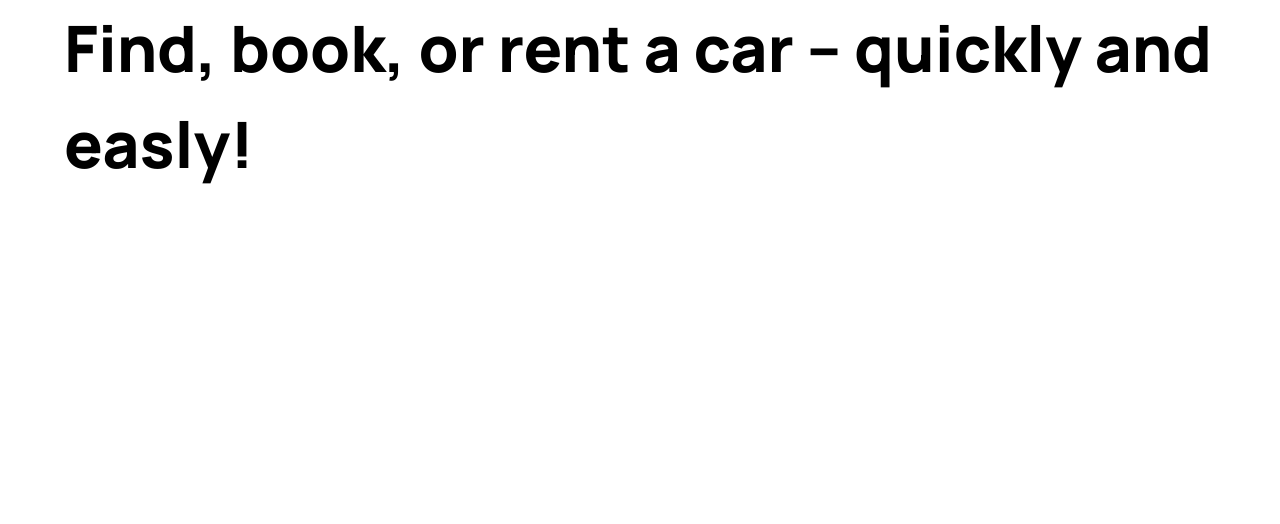
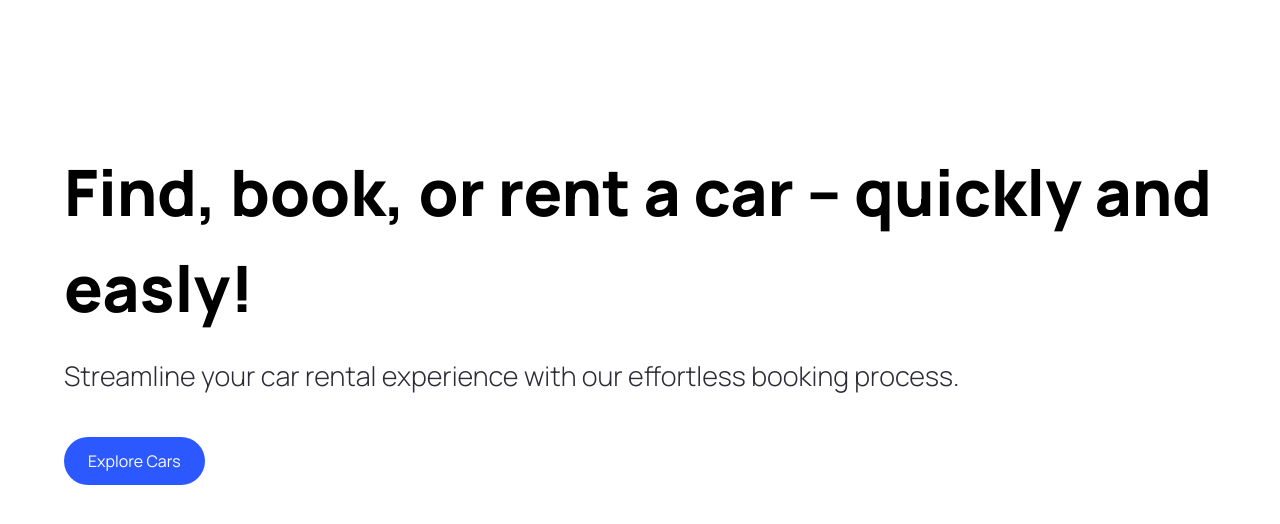
Before and after one commit to jotasenator/carhubs-javascriptMastery, a Next.js app: page / in a window 1280 px wide. Shown: the top 524 px of the page. Built offline with nearby package versions, Linux system fonts and the light colour scheme.

Commit message:
Fix configuration about content route is tailwind as we are using src folder

```diff
--- /dev/null
+++ b/src/app/components/CustomButton.tsx
@@ -0,0 +1,22 @@
+"use client";
+
+import { CustomButtonProps } from "../types";
+
+const CustomButton = ({
+  title,
+  containerStyles,
+  handleClick,
+}: CustomButtonProps) => {
+  return (
+    <button
+      disabled={false}
+      type="button"
+      className={`custom-btn ${containerStyles}`}
+      onClick={handleClick}
+    >
+      <span className={`flex-1`}>{title}</span>
+    </button>
+  );
+};
+
+export default CustomButton;
--- a/src/app/components/Hero.tsx
+++ b/src/app/components/Hero.tsx
@@ -1,13 +1,25 @@
-import Image from "next/image";
+"use client";
+
 import React from "react";
+import { CustomButton } from ".";
 
 const Hero = () => {
+  const handleScroll = () => {};
   return (
     <div className="hero">
       <div className="flex-1 pt-36 padding-x">
         <h1 className="hero__title">
           Find, book, or rent a car -- quickly and easly!
         </h1>
+        <p className="hero__subtitle">
+          Streamline your car rental experience with our effortless booking
+          process.
+        </p>
+        <CustomButton
+          title="Explore Cars"
+          containerStyles="bg-primary-blue text-white rounded-full mt-10"
+          handleClick={handleScroll}
+        />
       </div>
     </div>
   );
--- a/src/app/components/index.ts
+++ b/src/app/components/index.ts
@@ -1,5 +1,8 @@
+import CustomButton from "./CustomButton";
 import Hero from "./Hero";
 
+
 export {
-    Hero
+    Hero,
+    CustomButton
 }
--- /dev/null
+++ b/src/app/types/index.ts
@@ -0,0 +1,7 @@
+import { MouseEventHandler } from "react";
+
+export interface CustomButtonProps {
+    title: string;
+    containerStyles?: string;
+    handleClick: MouseEventHandler<HTMLButtonElement>;
+}
--- a/tailwind.config.ts
+++ b/tailwind.config.ts
@@ -3,7 +3,7 @@
   content: [
     "./pages/**/*.{js,ts,jsx,tsx,mdx}",
     "./components/**/*.{js,ts,jsx,tsx,mdx}",
-    "./app/**/*.{js,ts,jsx,tsx,mdx}",
+    "./src/app/**/*.{js,ts,jsx,tsx,mdx}",
   ],
   mode: "jit",
   theme: {
```
Also changed, not shown: src/app/layout.tsx (+9 -9 lines).
